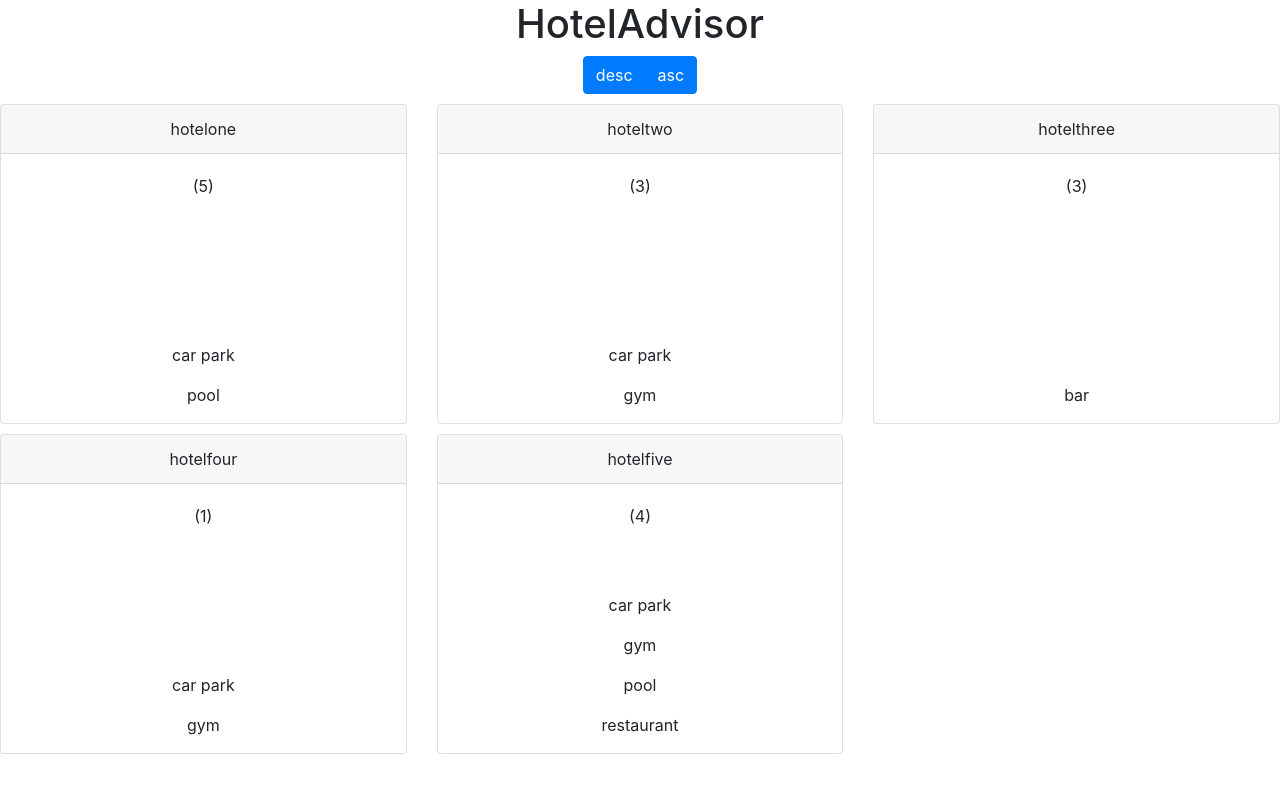
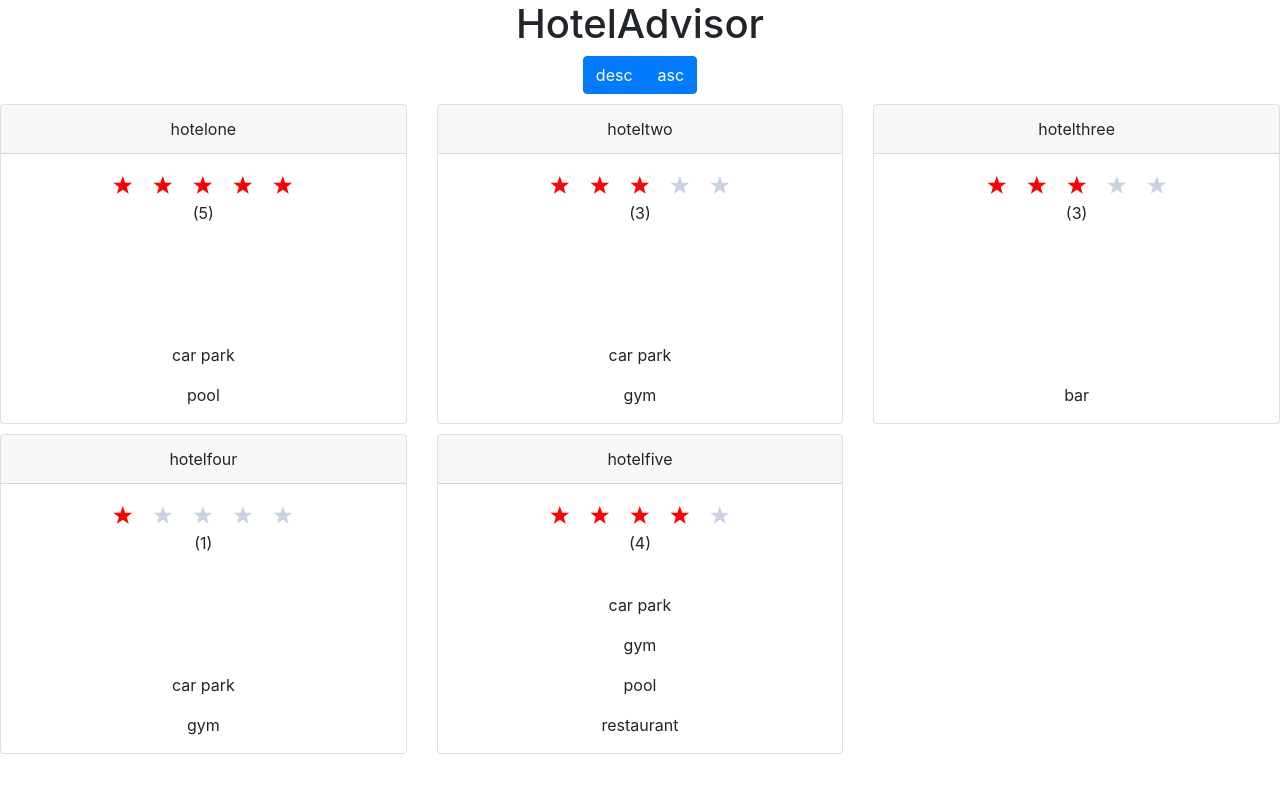
Before and after one commit to resmithers/aero-kata, a React (Create React App) app: page / in a window 1280 px wide. Shown: the top 792 px of the page. Built offline with nearby package versions, Linux system fonts and the light colour scheme.

Commit message:
Found simple package to show star ratings

```diff
--- a/package.json
+++ b/package.json
@@ -11,6 +11,7 @@
     "react-dom": "^16.8.6",
     "react-redux": "^6.0.1",
     "react-scripts": "2.1.8",
+    "react-star-ratings": "^2.3.0",
     "redux": "^4.0.1"
   },
   "scripts": {
--- a/src/components/HotelCard.jsx
+++ b/src/components/HotelCard.jsx
@@ -1,11 +1,22 @@
 import React from 'react';
 import { Card } from 'react-bootstrap';
+import StarRatings from 'react-star-ratings';
 
 export default ({ data: { name, starRating, facilities } }) => (
 	<Card style={{ height: '20rem', overflowY: 'scroll', marginTop: '10px' }}>
 		<Card.Header>{name}</Card.Header>
-		<Card.Body>({starRating})</Card.Body>
-			{facilities.length > 0 && facilities.map(fac => <p key={fac}>{fac}</p>)}
-			{facilities.length === 0 && <p>No facilities</p>}
+		<Card.Body>
+			<StarRatings
+				rating={starRating}
+				starRatedColor="red"
+				numberOfStars={5}
+				name="rating"
+				starDimension="20px"
+				starSpacing="10px"
+			/>
+			<p>({starRating})</p>
+		</Card.Body>
+		{facilities.length > 0 && facilities.map(fac => <p key={fac}>{fac}</p>)}
+		{facilities.length === 0 && <p>No facilities</p>}
 	</Card>
 );
```
Also changed, not shown: 1 other file (tests, documents, lock files or other folders).
